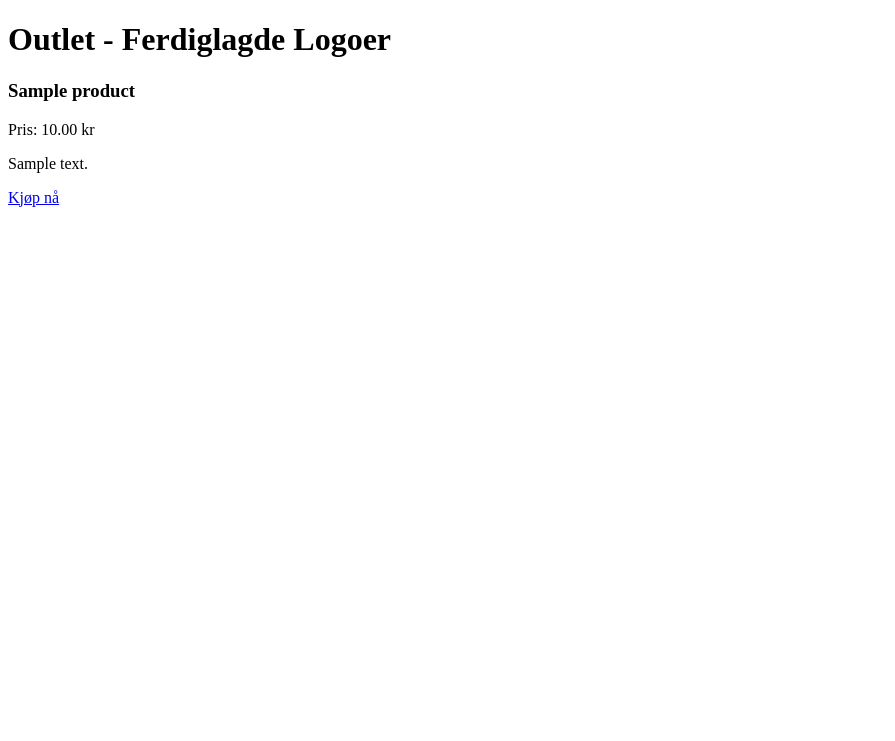
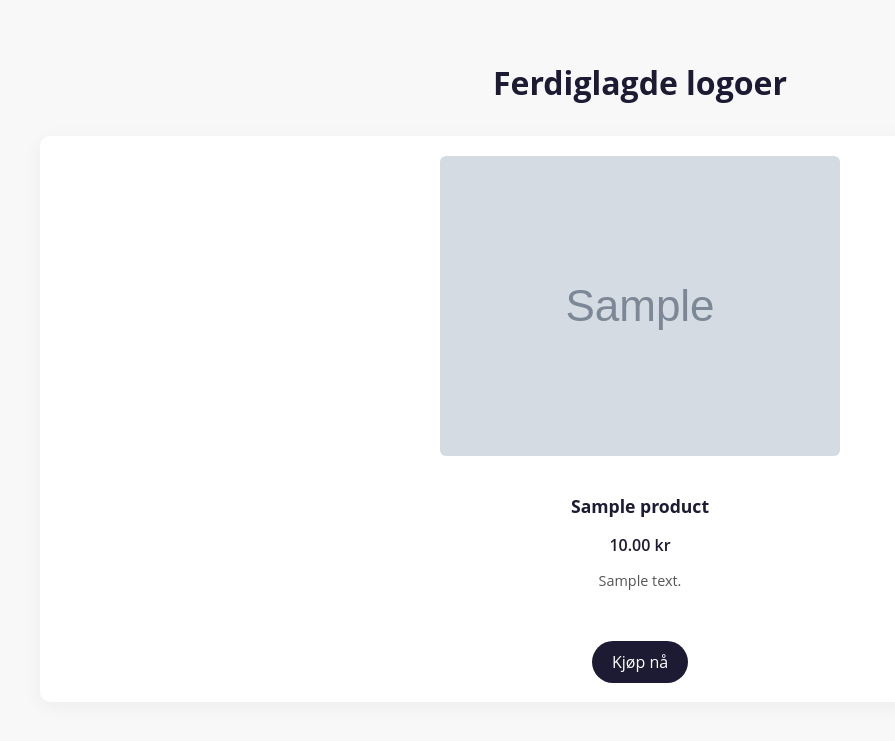
Before and after one commit to auroraodden/oddendesiign-webapp, a Django app: page /outlet/ in a window 1280 px wide. Shown: the top 741 px of the page, without its empty margins (0-895 px from the left). Run offline with Django 5.2, Linux system fonts and the light colour scheme; tables that the repository leaves empty hold one stand-in row (values such as "Sample post"); grey boxes marked "Sample" are stand-in pictures.

Commit message:
Redesigned outlet.html into product grid layout with image cards and main color styling

```diff
--- /dev/null
+++ b/core/static/css/outlet.css
@@ -0,0 +1,82 @@
+body {
+  font-family: 'Open Sans', sans-serif;
+  background-color: #f8f8f8;
+  margin: 0;
+  padding: 40px 20px;
+  color: #1D1B33;
+}
+
+.outlet-wrapper {
+  max-width: 1200px;
+  margin: 0 auto;
+}
+
+.outlet-title {
+  text-align: center;
+  font-size: 2rem;
+  margin-bottom: 2rem;
+  font-weight: 700;
+}
+
+.product-grid {
+  display: grid;
+  grid-template-columns: repeat(auto-fit, minmax(240px, 1fr));
+  gap: 24px;
+}
+
+.product-card {
+  background: white;
+  border-radius: 10px;
+  padding: 1.2rem;
+  box-shadow: 0 4px 20px rgba(0, 0, 0, 0.05);
+  text-align: center;
+  transition: transform 0.2s ease;
+}
+
+.product-card:hover {
+  transform: translateY(-4px);
+}
+
+.product-card img {
+  max-width: 100%;
+  height: auto;
+  border-radius: 6px;
+  margin-bottom: 1rem;
+}
+
+.product-card h3 {
+  font-size: 1.1rem;
+  margin-bottom: 0.5rem;
+}
+
+.price {
+  font-weight: 600;
+  color: #1D1B33;
+  margin-bottom: 0.8rem;
+}
+
+.desc {
+  font-size: 0.9rem;
+  color: #555;
+  min-height: 40px;
+}
+
+.buy-btn {
+  display: inline-block;
+  margin-top: 1rem;
+  background-color: #1D1B33;
+  color: white;
+  padding: 10px 20px;
+  text-decoration: none;
+  border-radius: 30px;
+  font-weight: 500;
+}
+
+.buy-btn:hover {
+  background-color: #151429;
+}
+
+.empty {
+  text-align: center;
+  font-size: 1.2rem;
+}
--- a/core/templates/core/outlet.html
+++ b/core/templates/core/outlet.html
@@ -1,25 +1,32 @@
+{% load static %}
 <!DOCTYPE html>
 <html lang="no">
 <head>
     <meta charset="UTF-8">
-    <title>Outlet - Oddendesiign</title>
+    <title>Outlet - Ferdiglagde logoer</title>
+    <link rel="stylesheet" href="{% static 'css/outlet.css' %}">
 </head>
 <body>
-    <h1>Outlet - Ferdiglagde Logoer</h1>
-    <div>
-        {% for product in products %} <!-- Looper over produktene dynamisk, uans. hvor mange produkter som er i databasen -->
-            <div style="margin-bottom: 20px;">
-                <h3>{{ product.title }}</h3> <!-- Viser produktnavn, bruker Django-templatetaggs for å vise verdiene fra databasen -->
-                <p>Pris: {{ product.price }} kr</p> <!-- Viser prisen på produktet, bruker Django-templatetaggs for å vise verdiene fra databasen -->
-                {% if product.image_url %}
-                    <img src="{{ product.image_url }}" alt="{{ product.title }}" style="max-width: 300px;">
-                {% endif %}
-                <p>{{ product.description }}</p> <!-- Viser beskrivelse av produktet, bruker Django-templatetaggs for å vise verdiene fra databasen -->
-                <a href="{% url 'outlet_order' product.id %}">Kjøp nå</a> <!-- Viser en lenke til bestillingsskjemaet for produktet, bruker Django-templatetaggs for å vise verdiene fra databasen -->
-            </div>
-        {% empty %} <!-- Hvis det ikke er noen produkter i databasen, vises denne mld i stedet for en tom side -->
-              <p>Ingen ferdiglagde logoer tilgjengelig for salg.</p>
-        {% endfor %}
+
+  <div class="outlet-wrapper">
+    <h1 class="outlet-title">Ferdiglagde logoer</h1>
+
+    <div class="product-grid">
+      {% for product in products %}
+      <div class="product-card">
+        {% if product.image %}
+        <img src="{{ product.image.url }}" alt="{{ product.title }}">
+        {% endif %}
+        <h3>{{ product.title }}</h3>
+        <p class="price">{{ product.price }} kr</p>
+        <p class="desc">{{ product.description }}</p>
+        <a href="{% url 'outlet_order' product.id %}" class="buy-btn">Kjøp nå</a>
+      </div>
+      {% empty %}
+      <p class="empty">Ingen ferdiglagde logoer tilgjengelig for salg.</p>
+      {% endfor %}
     </div>
+  </div>
+
 </body>
 </html>
```
